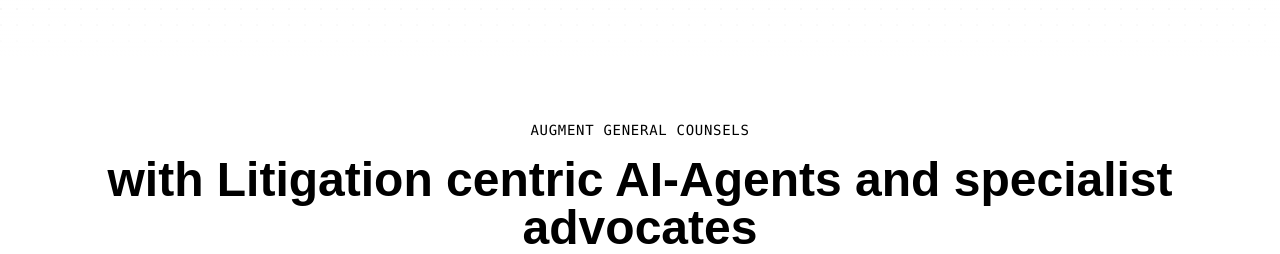
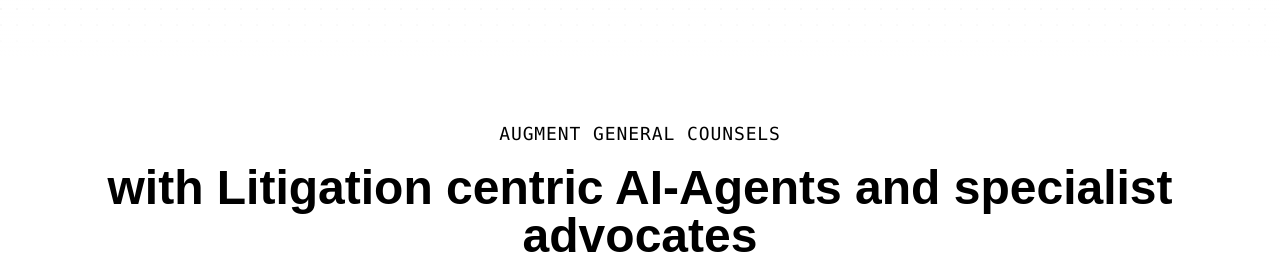
Before and after one commit to nyayanidhi/website-v2, a Next.js app: page / in a window 1280 px wide. Shown: the part 800-1054 px from the top of the page. Built offline with nearby package versions, Linux system fonts and the light colour scheme; no server answers; a web font is replaced by a local one.

Commit message:
chore: update site

```diff
--- a/src/components/section.tsx
+++ b/src/components/section.tsx
@@ -22,7 +22,7 @@ export default function Section({
         <div className="relative container mx-auto px-4 py-16 max-w-7xl">
           <div className="text-center space-y-4 pb-6 mx-auto">
             {title && (
-              <h2 className="text-sm text-black font-mono font-medium tracking-wider uppercase">
+              <h2 className="text-lg text-black font-mono font-medium tracking-wider uppercase">
                 {title}
               </h2>
             )}
```
